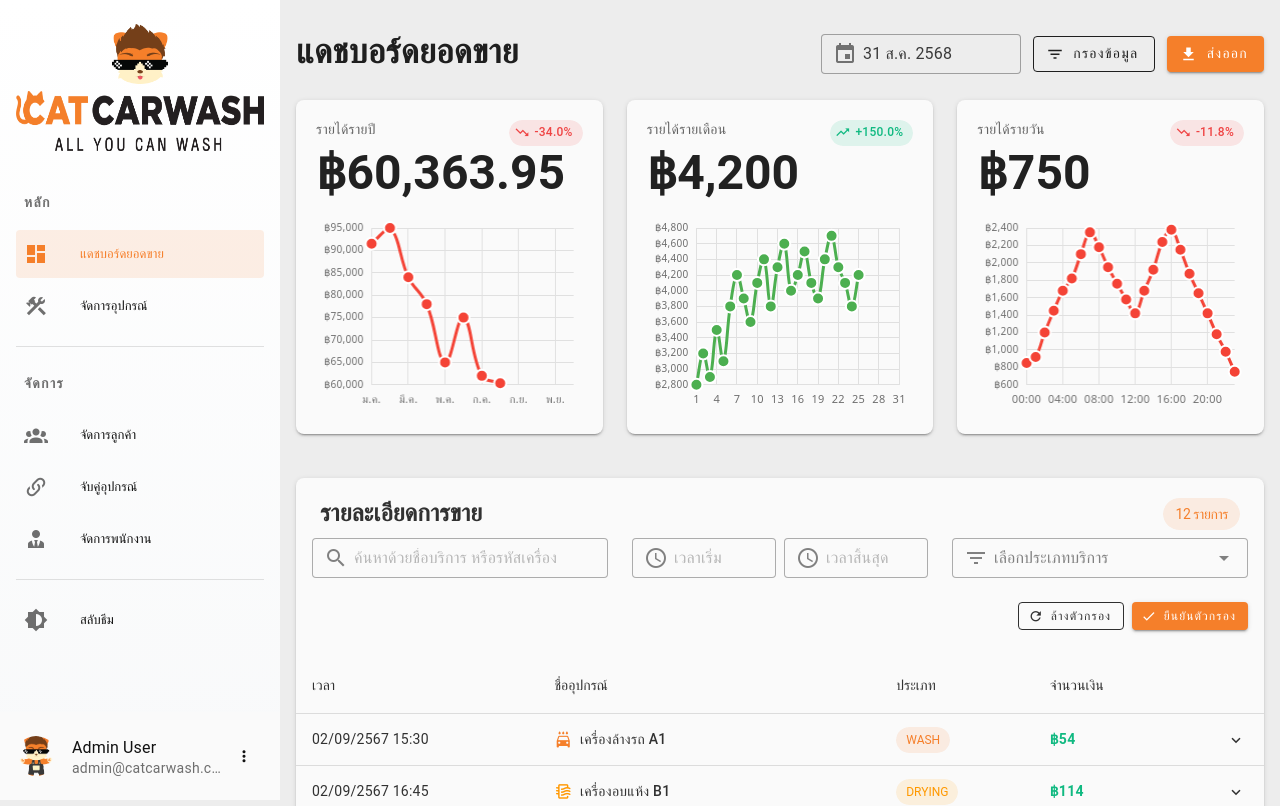
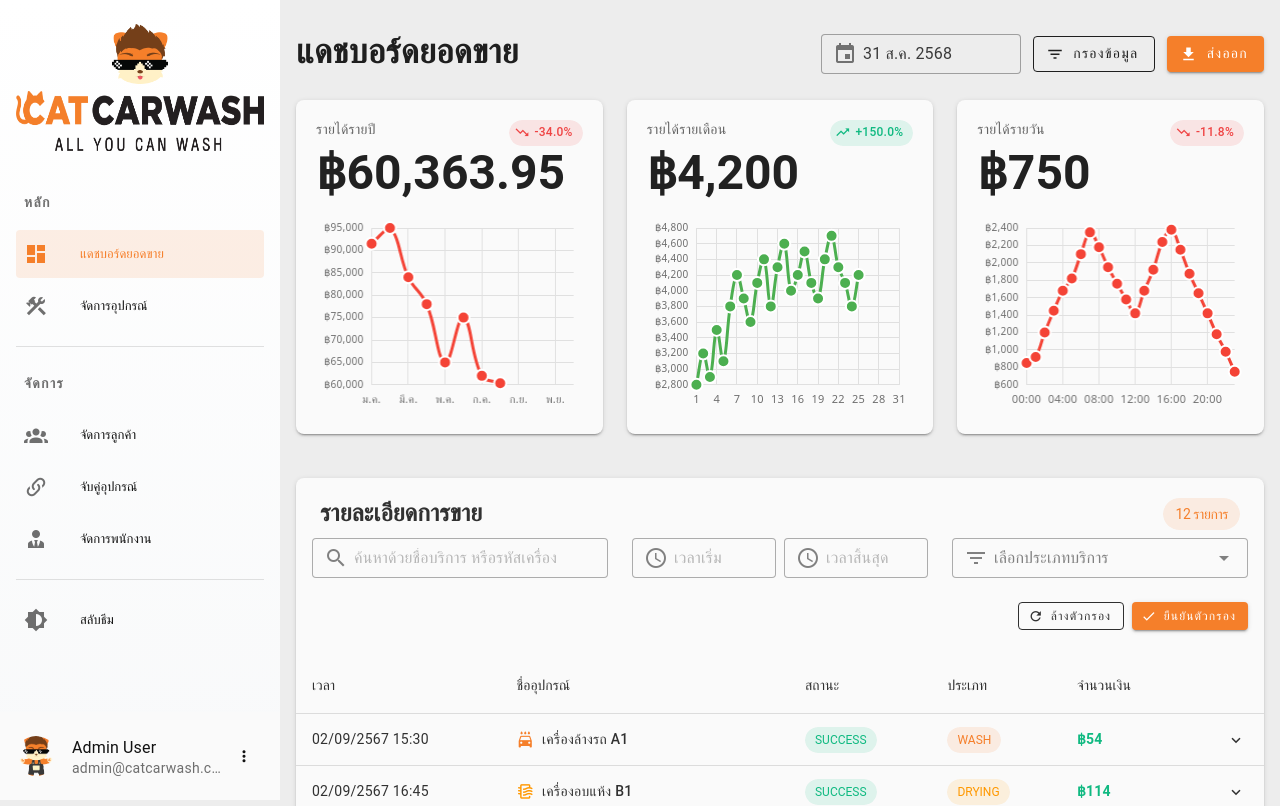
Before and after one commit to deltaforce1996/catcar_wash_service_app, a Nuxt app in the folder catcar_wash_service_frontend/: page /dashboard in a window 1280 px wide. Shown: the top 806 px of the page. Built offline with nearby package versions, Linux system fonts and the light colour scheme.

Commit message:
feat(dashboard.vue): add payment status display and sortable column to dashboard

```diff
--- a/catcar_wash_service_frontend/pages/dashboard.vue
+++ b/catcar_wash_service_frontend/pages/dashboard.vue
@@ -298,6 +298,15 @@
               item.device.name
             }}</span>
           </div>
+        </template>
+        <template #[`item.payload.status`]="{ item }">
+          <v-chip
+            :color="getPaymentStatusColor(item.payload.status)"
+            size="small"
+            variant="tonal"
+          >
+            {{ item.payload.status }}
+          </v-chip>
         </template>
         <template #[`item.device.type`]="{ item }">
           <v-chip
@@ -759,6 +768,7 @@ const kpiData = computed(() => [
 const salesHeaders = [
   { title: "เวลา", key: "created_at", sortable: true },
   { title: "ชื่ออุปกรณ์", key: "device.name", sortable: true },
+  { title: "สถานะ", key: "payload.status", sortable: true },
   { title: "ประเภท", key: "device.type", sortable: true },
   { title: "จำนวนเงิน", key: "payload.total_amount", sortable: true },
   { title: "", key: "data-table-expand", sortable: false },
```
